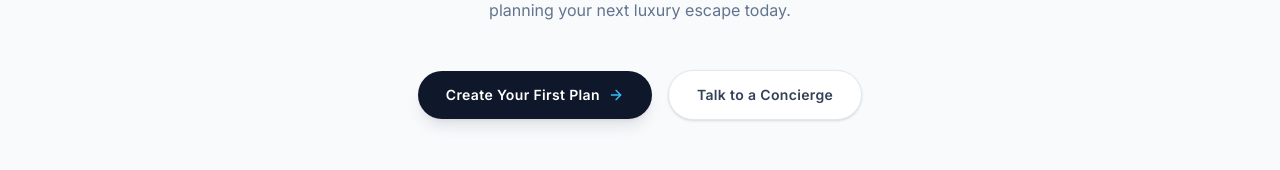
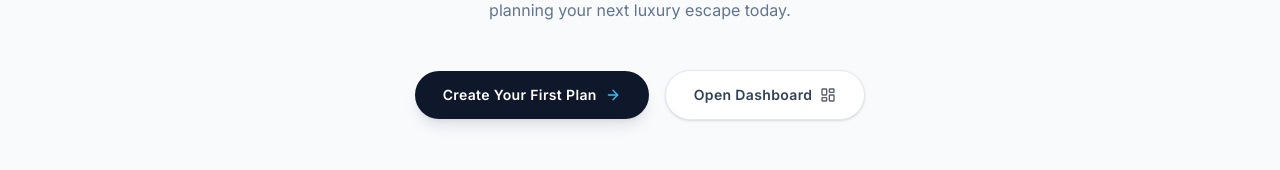
Before and after one commit to ShotikoLabadze/StayBook, a Next.js app in the folder frontend/: page / in a window 1280 px wide. Shown: the part 1737-1907 px from the top of the page. Built offline with nearby package versions, Linux system fonts and the light colour scheme; no server answers.

Commit message:
feat(landing): add navigation buttons

```diff
--- a/frontend/components/components-landing/CallToAction.tsx
+++ b/frontend/components/components-landing/CallToAction.tsx
@@ -1,9 +1,21 @@
 "use client";
 
-import { ArrowRight } from "lucide-react";
-import Link from "next/link";
+import { useAuth } from "@/context/AuthContext";
+import { ArrowRight, LayoutDashboard } from "lucide-react";
+import { useRouter } from "next/navigation";
 
 export function CallToAction() {
+  const router = useRouter();
+  const { user } = useAuth();
+
+  const handleNavigation = (targetPath: string) => {
+    if (user) {
+      router.push(targetPath);
+    } else {
+      router.push(`/login?redirect=${targetPath}`);
+    }
+  };
+
   return (
     <section className="py-24 px-6 text-center max-w-4xl mx-auto space-y-8">
       <h2 className="font-headline text-3xl sm:text-5xl font-bold tracking-tight text-primary">
@@ -15,15 +27,19 @@ export function CallToAction() {
       </p>
 
       <div className="flex flex-col sm:flex-row items-center justify-center gap-4 pt-4">
-        <Link
-          href="/register"
+        <button
+          onClick={() => handleNavigation("/explore")}
           className="w-full sm:w-auto px-7 py-3.5 bg-primary hover:bg-primary/95 text-white text-sm font-semibold rounded-full shadow-lg shadow-primary/10 transition-all flex items-center justify-center gap-2 cursor-pointer tracking-wide"
         >
           Create Your First Plan{" "}
           <ArrowRight className="w-4 h-4 text-secondary" />
-        </Link>
-        <button className="w-full sm:w-auto px-7 py-3.5 bg-white border border-slate-200 hover:bg-neutral-bg text-slate-700 text-sm font-semibold rounded-full transition-all cursor-pointer tracking-wide shadow-sm">
-          Talk to a Concierge
+        </button>
+
+        <button
+          onClick={() => handleNavigation("/dashboard")}
+          className="w-full sm:w-auto px-7 py-3.5 bg-white border border-slate-200 hover:bg-neutral-bg text-slate-700 text-sm font-semibold rounded-full transition-all flex items-center justify-center gap-2 cursor-pointer tracking-wide shadow-sm"
+        >
+          Open Dashboard <LayoutDashboard className="w-4 h-4 text-primary/70" />
         </button>
       </div>
     </section>
```
